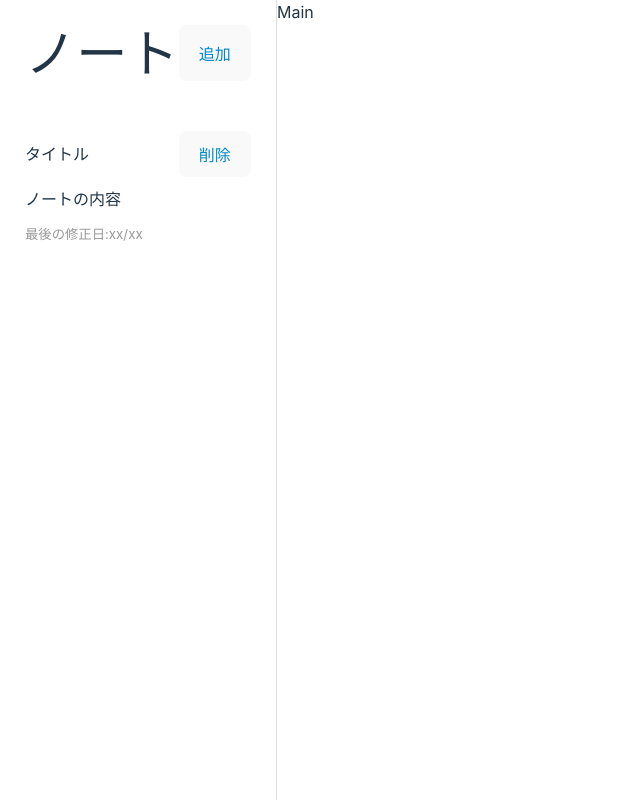
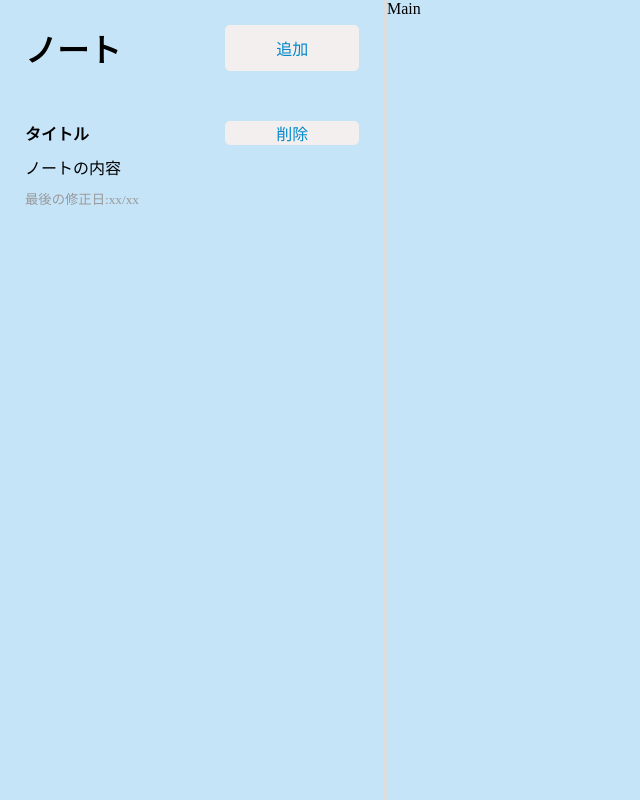
Before and after one commit to morihisashi/note-app-react, a React (Vite) app: page / in a window 1280 px wide. Shown: the whole page, without its empty margins (0-640 px from the left). Built offline with nearby package versions, Linux system fonts and the light colour scheme.

Commit message:
sidebarのデザイン調整

```diff
--- a/src/components/Sidebar.css
+++ b/src/components/Sidebar.css
@@ -6,12 +6,20 @@ button {
     padding: 0;
     font-size: 16px;
     cursor: pointer;
+    border-radius: 5px;
+    background-color: #f3efef;
+    width: 40%;
+}
+
+button:hover {
+    background-color: #35dce2;
+    color: white;
 }
 
 .app-sidebar {
-    width: 100%;
+    width: 30%;
     height: 100vh;
-    border-right: 1px solid #ddd;
+    border-right: 3px solid #ddd;
 }
 
 .app-sidebar-header {
--- a/src/index.css
+++ b/src/index.css
@@ -1,74 +1,4 @@
-:root {
-  font-family: Inter, system-ui, Avenir, Helvetica, Arial, sans-serif;
-  line-height: 1.5;
-  font-weight: 400;
-
-  color-scheme: light dark;
-  color: rgba(255, 255, 255, 0.87);
-  background-color: #65b8ef;
-
-  font-synthesis: none;
-  text-rendering: optimizeLegibility;
-  -webkit-font-smoothing: antialiased;
-  -moz-osx-font-smoothing: grayscale;
-  -webkit-text-size-adjust: 100%;
-}
-
-a {
-  font-weight: 500;
-  color: #646cff;
-  text-decoration: inherit;
-}
-
-a:hover {
-  color: #535bf2;
-}
-
 body {
   margin: 0;
-  display: flex;
-  place-items: center;
-  min-width: 320px;
-  min-height: 100vh;
+  background-color: #c6e4f8;
 }
-
-h1 {
-  font-size: 3.2em;
-  line-height: 1.1;
-}
-
-button {
-  border-radius: 8px;
-  border: 1px solid transparent;
-  padding: 0.6em 1.2em;
-  font-size: 1em;
-  font-weight: 500;
-  font-family: inherit;
-  background-color: #1a1a1a;
-  cursor: pointer;
-  transition: border-color 0.25s;
-}
-
-button:hover {
-  border-color: #646cff;
-}
-
-button:focus,
-button:focus-visible {
-  outline: 4px auto -webkit-focus-ring-color;
-}
-
-@media (prefers-color-scheme: light) {
-  :root {
-    color: #213547;
-    background-color: #ffffff;
-  }
-
-  a:hover {
-    color: #747bff;
-  }
-
-  button {
-    background-color: #f9f9f9;
-  }
-}
```
